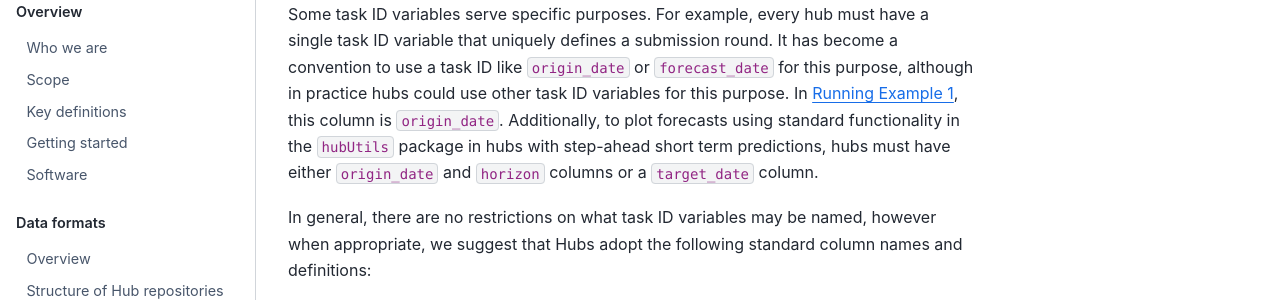
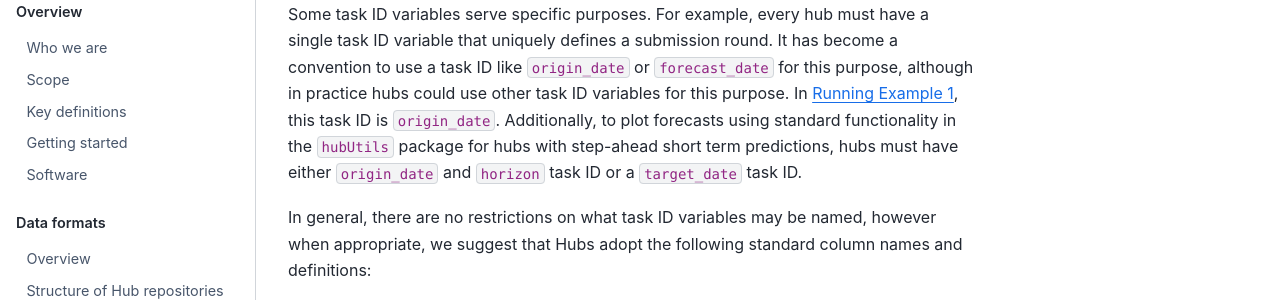
Before and after one commit to hubverse-org/hubDocs, a Sphinx documentation site: the page built from docs/source/format/tasks.md, in a window 1280 px wide and 900 px high, scrolled down 1883 px. Shown: the part 177-477 px from the top of the window. Built offline with Sphinx 7.4.7 and the Sphinx Book theme 1.1.4, drawn with Linux system fonts in a browser that asks for light colours.

Commit message:
changing references from columns to task IDs.

```diff
--- a/docs/source/format/tasks.md
+++ b/docs/source/format/tasks.md
@@ -32,7 +32,7 @@
 
 We note that some task ID variables are special in that they conceptually define a modeling "target" (these are referred to in the [tasks metadata](tasks-metadata) as a `target_key`). In our [Running Example 1](running-examples), the task ID variables are `target`, `location`, `origin_date`, and `horizon`. In this example, `target` is the target key. In other examples, (such as [Running Example 3](running-examples)) more than one variable can serve as target keys together.
 
-Some task ID variables serve specific purposes. For example, every hub must have a single task ID variable that uniquely defines a submission round. It has become a convention to use a task ID like `origin_date` or `forecast_date` for this purpose, although in practice hubs could use other task ID variables for this  purpose. In  [Running Example 1](running-examples), this column is `origin_date`. Additionally, to plot forecasts using standard functionality in the `hubUtils` package in hubs with step-ahead short term predictions, hubs must have either `origin_date` and `horizon` columns or a `target_date` column.
+Some task ID variables serve specific purposes. For example, every hub must have a single task ID variable that uniquely defines a submission round. It has become a convention to use a task ID like `origin_date` or `forecast_date` for this purpose, although in practice hubs could use other task ID variables for this  purpose. In [Running Example 1](running-examples), this task ID is `origin_date`. Additionally, to plot forecasts using standard functionality in the `hubUtils` package for hubs with step-ahead short term predictions, hubs must have either `origin_date` and `horizon` task ID or a `target_date` task ID.
 
 In general, there are no restrictions on what task ID variables may be named, however when appropriate, we suggest that Hubs adopt the following standard column names and definitions:
 
```
